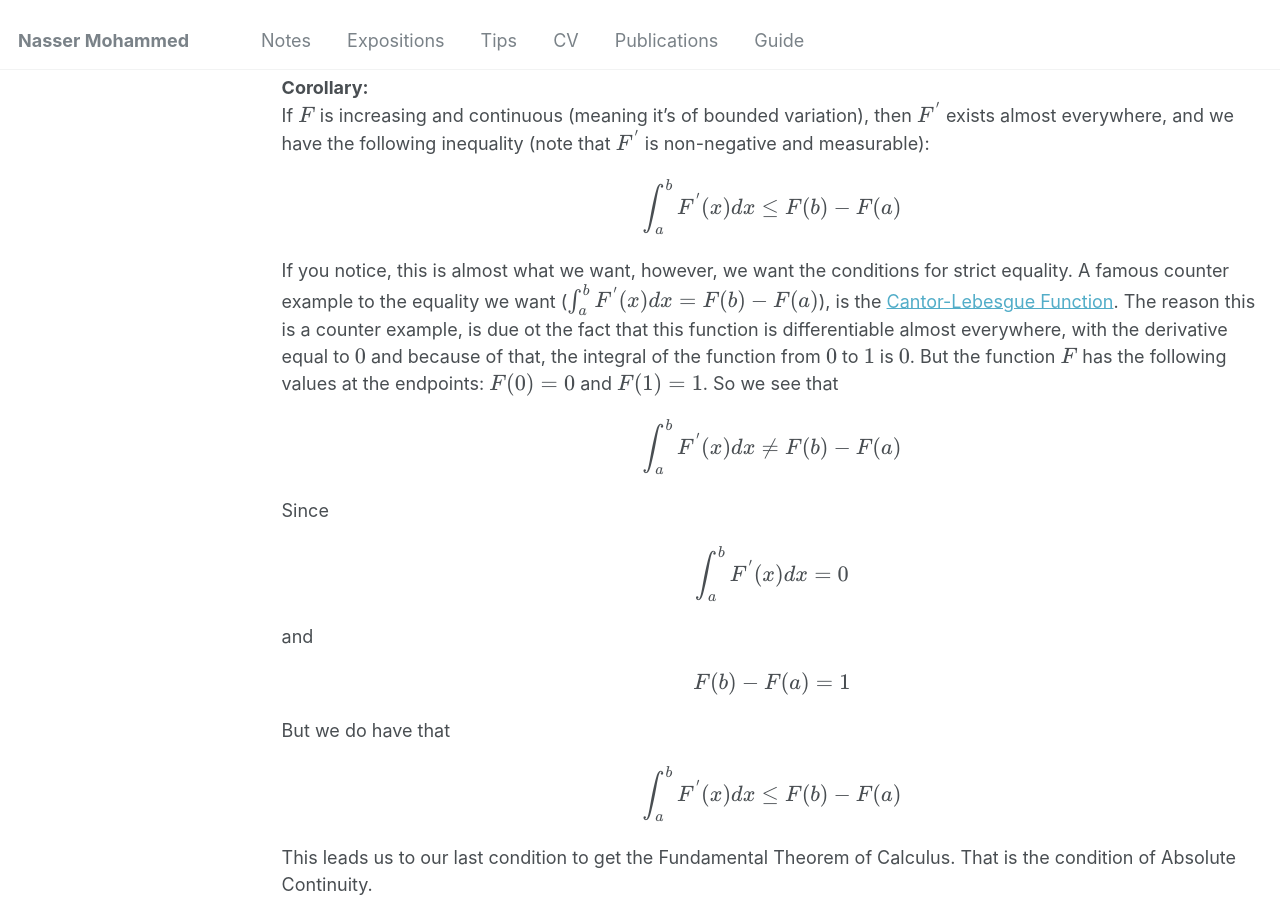
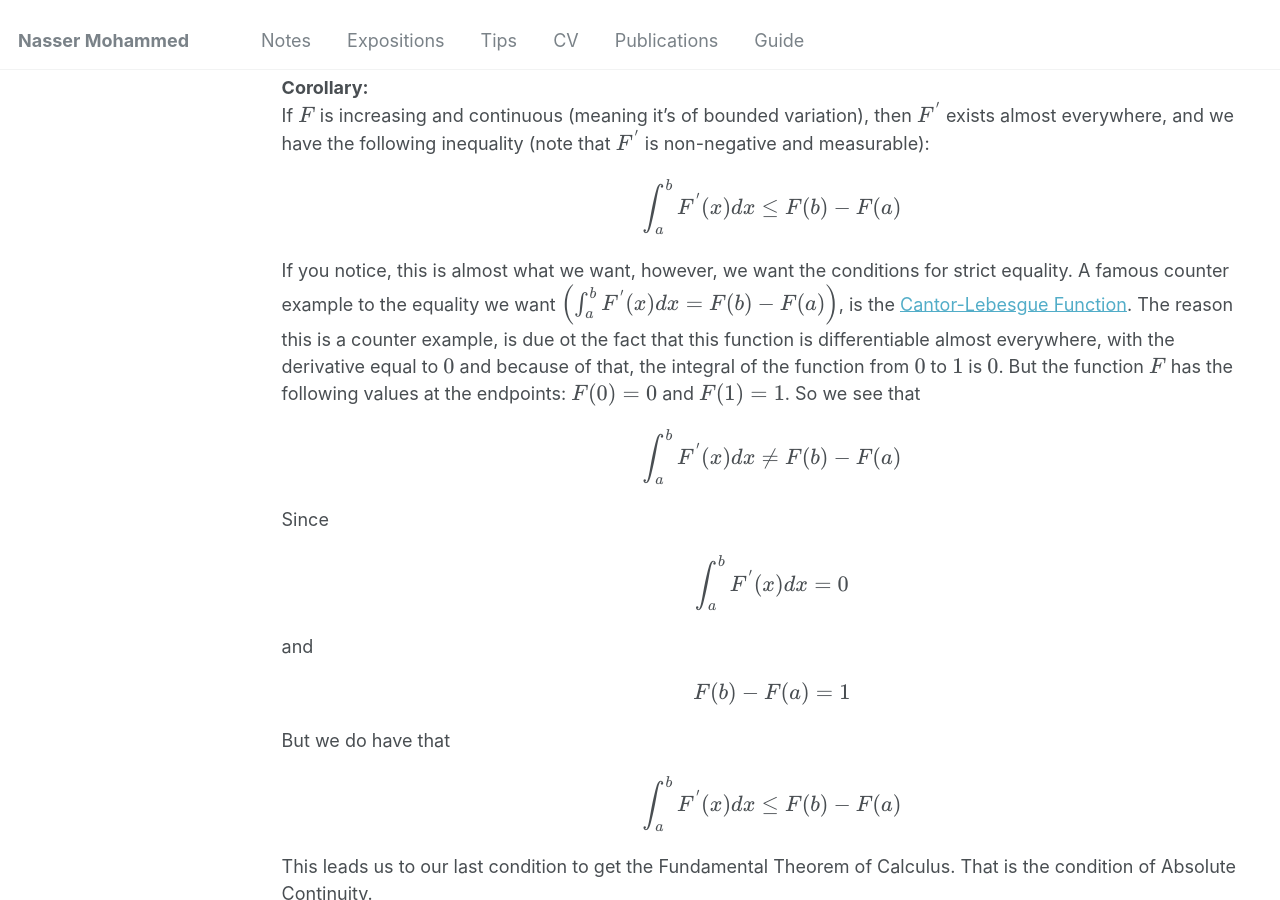
Before and after one commit to Nasser-Mohammed/Nasser-Mohammed.github.io, a Jekyll site: the page built from _pages/notes/analysis/ftc.md, in a window 1280 px wide and 900 px high, scrolled down 9202 px. Built offline with Jekyll 4.4.1, drawn with Linux system fonts in a browser that asks for light colours; some of the changed text lies outside the part shown.

Commit message:
Update ftc.md

```diff
--- a/_pages/notes/analysis/ftc.md
+++ b/_pages/notes/analysis/ftc.md
@@ -161,7 +161,7 @@ exists almost everywhere. Which is what we were looking for. Now we know what co
 **Corollary:**\\
 If \\(F\\) is increasing and continuous (meaning it's of bounded variation), then \\(F^{\'}\\) exists almost everywhere, and we have the following inequality (note that \\(F^{\'}\\) is non-negative and measurable):
 \\[\int_a^bF^{\'}(x)dx \le F(b) - F(a)\\]
-If you notice, this is almost what we want, however, we want the conditions for strict equality. A famous counter example to the equality we want (\\(\int_a^bF^{\'}(x)dx = F(b) - F(a)\\)), is the [Cantor-Lebesgue Function](https://en.wikipedia.org/wiki/Cantor_function). The reason this is a counter example, is due ot the fact that this function is differentiable almost everywhere, with the derivative equal to \\(0\\) and because of that, the integral of the function from \\(0\\) to \\(1\\) is \\(0\\). But the function \\(F\\) has the following values at the endpoints: \\(F(0) = 0\\) and \\(F(1) = 1\\). So we see that
+If you notice, this is almost what we want, however, we want the conditions for strict equality. A famous counter example to the equality we want \\(\left(\int_a^bF^{\'}(x)dx = F(b) - F(a)\right)\\), is the [Cantor-Lebesgue Function](https://en.wikipedia.org/wiki/Cantor_function). The reason this is a counter example, is due ot the fact that this function is differentiable almost everywhere, with the derivative equal to \\(0\\) and because of that, the integral of the function from \\(0\\) to \\(1\\) is \\(0\\). But the function \\(F\\) has the following values at the endpoints: \\(F(0) = 0\\) and \\(F(1) = 1\\). So we see that
 \\[\int_a^bF^{\'}(x)dx \neq F(b) - F(a)\\]
 Since
 \\[\int_a^bF^{\'}(x)dx = 0\\]
```
Also changed, not shown: other parts of _pages/notes/analysis/ftc.md (+1 -1 lines).
